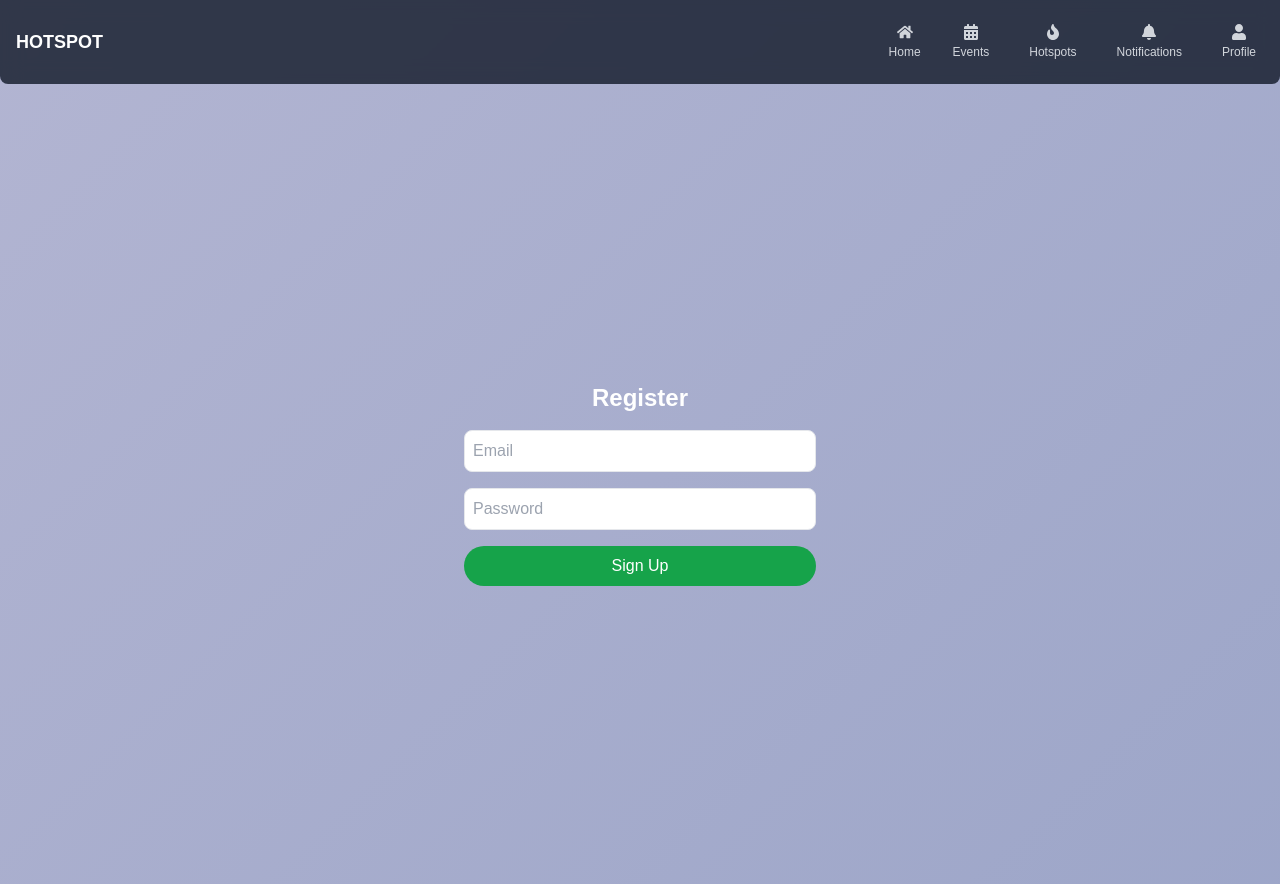
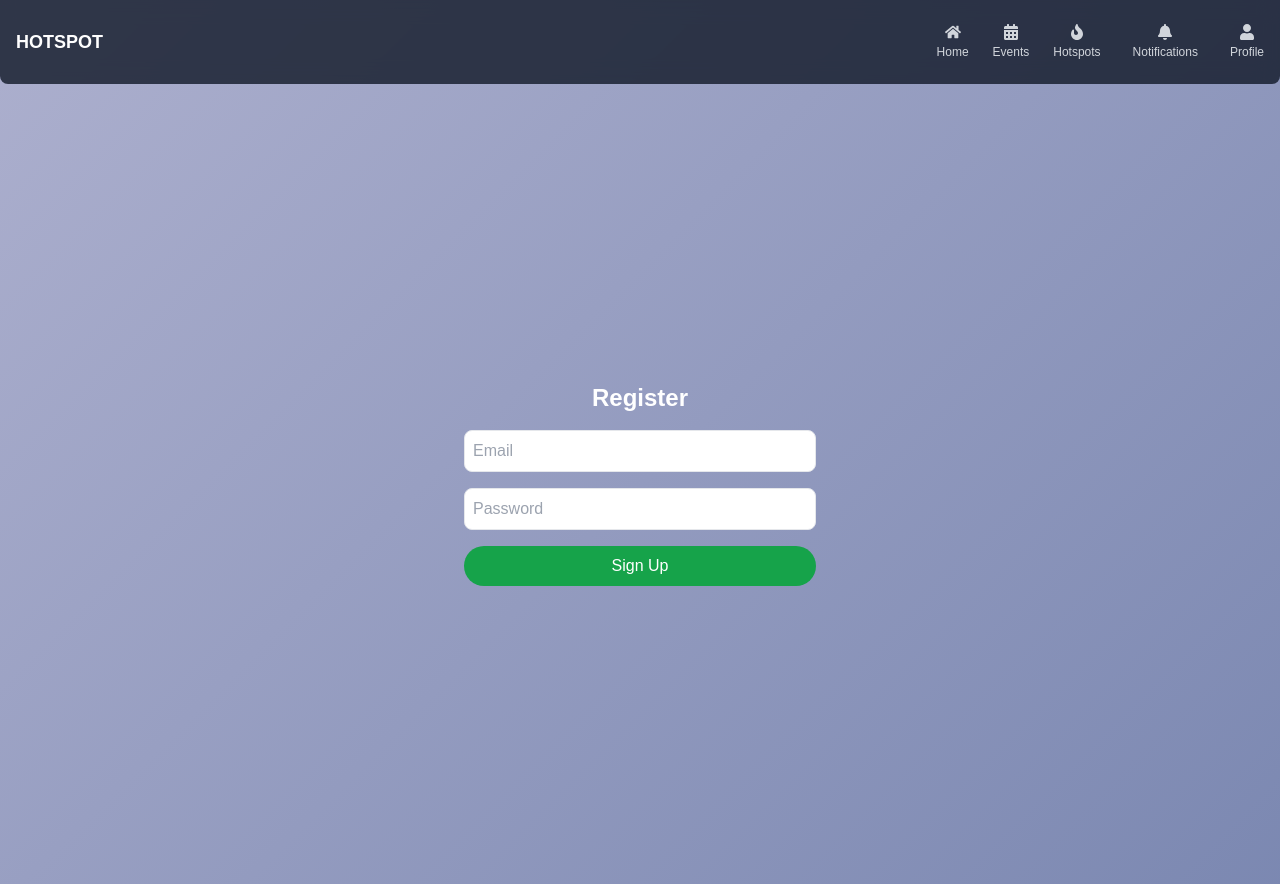
Before and after one commit to noel-chacko/renderHotSpot, a Next.js app in the folder hotspot-events-app/: page /events in a window 1280 px wide. Built offline with nearby package versions, Linux system fonts and the light colour scheme.

Commit message:
individual page for each event, dynamic routing

```diff
--- a/hotspot-events-app/src/app/NavBar.tsx
+++ b/hotspot-events-app/src/app/NavBar.tsx
@@ -1,11 +1,9 @@
 "use client";
 import { FaHome, FaCalendarAlt, FaBell, FaUser, FaFire } from "react-icons/fa";
 import { useState, useEffect, useRef } from "react";
-import { useRouter } from "next/navigation";
 import Link from "next/link";
 
 export default function NavBar() {
-  const router = useRouter();
   const [isNotificationOpen, setNotificationOpen] = useState(false);
   const notificationRef = useRef(null);
 
@@ -34,20 +32,21 @@ export default function NavBar() {
       </div>
 
       <div className="flex space-x-6">
+        {/* Replace with Link components */}
         <Link href="/" className="tab-button">
           <FaHome />
           <span>Home</span>
         </Link>
 
-        <button className="tab-button" onClick={() => router.push("/events")}>
+        <Link href="/events" className="tab-button">
           <FaCalendarAlt />
           <span>Events</span>
-        </button>
+        </Link>
 
-        <button className="tab-button" onClick={() => router.push("/hotspots")}>
+        <Link href="/hotspots" className="tab-button">
           <FaFire />
           <span>Hotspots</span>
-        </button>
+        </Link>
 
         <div className="relative" ref={notificationRef}>
           <button className="tab-button" onClick={toggleNotifications}>
@@ -66,10 +65,10 @@ export default function NavBar() {
           )}
         </div>
 
-        <button className="tab-button" onClick={() => router.push("/profile")}>
+        <Link href="/profile" className="tab-button">
           <FaUser />
           <span>Profile</span>
-        </button>
+        </Link>
       </div>
     </nav>
   );
--- a/hotspot-events-app/src/app/eventCatalog/page.tsx
+++ b/hotspot-events-app/src/app/eventCatalog/page.tsx
@@ -6,6 +6,7 @@ import { db } from '@/app/firebase';
 import { collection, getDocs } from "firebase/firestore";
 import { format } from 'date-fns';
 import { FaCalendarAlt, FaClock, FaMapMarkerAlt, FaHeart, FaRegHeart } from 'react-icons/fa';
+import Link from "next/link";
 
 interface Event {
     id: string;
@@ -50,7 +51,7 @@ export default function EventCatalog() {
         );
     };
 
-        //helper functions for better formatting using date-fns
+    // Helper functions for better formatting using date-fns
     function formatDate(dateStr: string) {
         const date = new Date(dateStr);
         return format(date, 'MMMM d, yyyy');
@@ -99,13 +100,12 @@ export default function EventCatalog() {
                                     {event.eventName}
                                 </h3>
 
-                                {/* Favorite Button with Debugging Styles */}
-                                <button
-                                    onClick={() => toggleFavorite(event.id)}>
+                                {/* Favorite Button */}
+                                <button onClick={() => toggleFavorite(event.id)}>
                                     {event.isFavorited ? (
-                                    <FaHeart className="text-[#ee9a40] text-xl" />
+                                        <FaHeart className="text-[#ee9a40] text-xl" />
                                     ) : (
-                                    <FaRegHeart className="text-gray-400 text-xl" />
+                                        <FaRegHeart className="text-gray-400 text-xl" />
                                     )}
                                 </button>
                             </div>
@@ -125,9 +125,11 @@ export default function EventCatalog() {
 
                             {/* Button to View Details */}
                             <div className="mt-4">
-                            <button className="card-text w-full py-2 text-white rounded-full hover-gradient">
-                                    View Details
-                                </button>
+                                <Link href={`/events/${event.id}`}>
+                                    <button className="card-text w-full py-2 text-white rounded-full hover-gradient">
+                                        View Details
+                                    </button>
+                                </Link>
                             </div>
                         </div>
                     ))}
--- a/hotspot-events-app/src/app/globals.css
+++ b/hotspot-events-app/src/app/globals.css
@@ -4,19 +4,19 @@
 
 :root {
   --background: #ffffff;
-  --foreground: #ee9a40;
+  --foreground: #8c9ac1;
 }
 
 @media (prefers-color-scheme: dark) {
   :root {
-    --background: #FF7870;
+    --background: #8c9ac1;
     --foreground: #ededed;
   }
 }
 
 body {
   color: var(--foreground);
-  background: linear-gradient(135deg, #b7b8d4, #8c9ac1);
+  background: linear-gradient(135deg, #b7b8d4, #55699b);
   background-size: 200% 200%;
   animation: gradientAnimation 6s ease infinite;
   font-family: Arial, Helvetica, sans-serif;
--- a/hotspot-events-app/src/app/hotspots/page.tsx
+++ b/hotspot-events-app/src/app/hotspots/page.tsx
@@ -11,15 +11,14 @@ export default function BlankPage() {
   ];
 
   return (
-    <div className="flex flex-col min-h-screen bg-gradient-to-b from-white via-white to-orange-500 text-gray-900">
+    <div className="flex flex-col min-h-screen text-gray-900">
       <NavBar />
 
       <div className="flex justify-center items-center mt-8">
         <h1
-          className="text-5xl font-extrabold tracking-wide drop-shadow-lg"
+          className="text-5xl tracking-wide welcome-text text-[#3D52A0]"
           style={{
-            fontFamily: "'Poppins', sans-serif",
-            textShadow: "2px 2px 4px rgba(255, 0, 0, 0.5)",
+
           }}
         >
           HOTSPOTS
```
